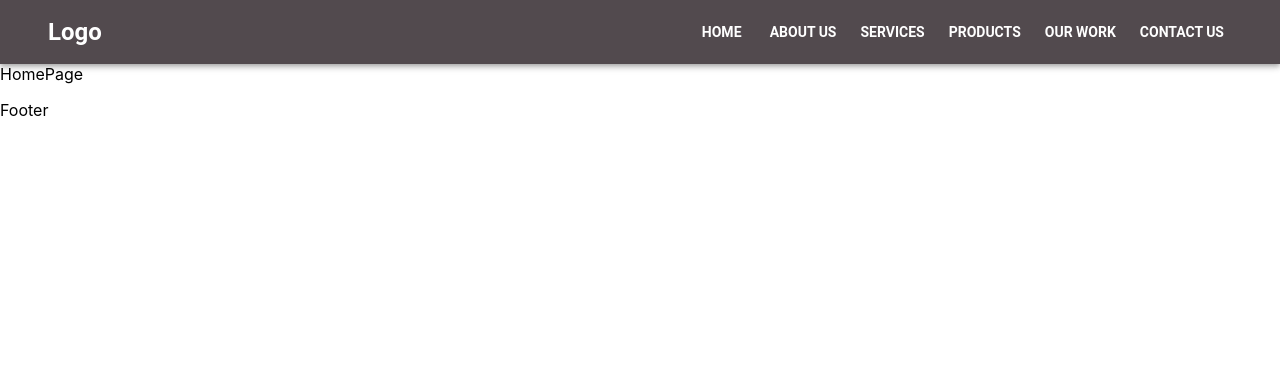
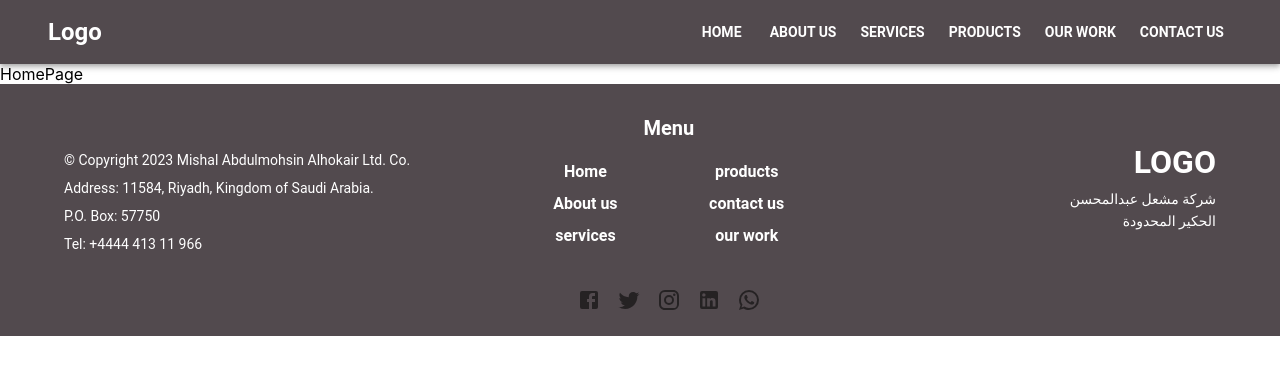
Before and after one commit to yousefo1995/MACH, a React (Create React App) app: page / in a window 1280 px wide. Shown: the top 374 px of the page. Built offline with nearby package versions, Linux system fonts and the light colour scheme.

Commit message:
Create Footer component and add it to NavAndFooterLayout

```diff
--- /dev/null
+++ b/src/Components/Footer/Footer.js
@@ -0,0 +1,159 @@
+import React from "react";
+import {
+  Box,
+  Container,
+  IconButton,
+  Link,
+  Stack,
+  Typography,
+} from "@mui/material";
+import FacebookIcon from "@mui/icons-material/Facebook";
+import InstagramIcon from "@mui/icons-material/Instagram";
+import LinkedInIcon from "@mui/icons-material/LinkedIn";
+import TwitterIcon from "@mui/icons-material/Twitter";
+import WhatsAppIcon from "@mui/icons-material/WhatsApp";
+import { useNavigate } from "react-router-dom";
+
+const Footer = () => {
+  const navigate = useNavigate();
+
+  return (
+    <Box bgcolor="primary.main">
+      <Container maxWidth="xl">
+        <Stack
+          color="#fff"
+          flexDirection="row"
+          paddingTop="28px"
+          paddingLeft="40px"
+          paddingRight="40px"
+          paddingBottom="16px"
+        >
+          <Stack gap={1} width="35%" paddingTop="38px">
+            {/* <Typography variant="h1">LOGO</Typography> */}
+            <Typography variant="body2">
+              © Copyright 2023 Mishal Abdulmohsin Alhokair Ltd. Co.
+            </Typography>
+            <Typography variant="body2">
+              Address: 11584, Riyadh, Kingdom of Saudi Arabia.
+            </Typography>
+            <Typography variant="body2">P.O. Box: 57750</Typography>
+            <Typography variant="body2">Tel: +4444 413 11 966</Typography>
+          </Stack>
+          <Stack alignItems="center" width="35%">
+            <Typography variant="h6" fontWeight="600" paddingBottom={2}>
+              Menu
+            </Typography>
+            <Stack
+              flexDirection="row"
+              width="80%"
+              justifyContent="space-around"
+            >
+              <Stack alignItems="center" gap={1}>
+                {/* <Typography variant="body1">Home</Typography> */}
+                <Link
+                  component="button"
+                  variant="body1"
+                  color="#fff"
+                  underline="hover"
+                  onClick={() => {
+                    navigate("/");
+                  }}
+                >
+                  Home
+                </Link>
+                <Link
+                  component="button"
+                  variant="body1"
+                  color="#fff"
+                  underline="hover"
+                  onClick={() => {
+                    navigate("/aboutus");
+                  }}
+                >
+                  About us
+                </Link>{" "}
+                <Link
+                  component="button"
+                  variant="body1"
+                  color="#fff"
+                  underline="hover"
+                  onClick={() => {
+                    navigate("/services");
+                  }}
+                >
+                  services
+                </Link>
+              </Stack>
+              <Stack alignItems="center" gap={1}>
+                <Link
+                  component="button"
+                  variant="body1"
+                  color="#fff"
+                  underline="hover"
+                  onClick={() => {
+                    navigate("/products");
+                  }}
+                >
+                  products
+                </Link>{" "}
+                <Link
+                  component="button"
+                  variant="body1"
+                  color="#fff"
+                  underline="hover"
+                  onClick={() => {
+                    navigate("/contactUs");
+                  }}
+                >
+                  contact us
+                </Link>{" "}
+                <Link
+                  component="button"
+                  variant="body1"
+                  color="#fff"
+                  underline="hover"
+                  onClick={() => {
+                    navigate("/ourWork");
+                  }}
+                >
+                  our work
+                </Link>
+              </Stack>
+            </Stack>
+            <Stack
+              flexDirection="row"
+              width="100%"
+              justifyContent="center"
+              paddingTop={4}
+            >
+              <IconButton color="iconFooter">
+                <FacebookIcon />
+              </IconButton>
+              <IconButton color="iconFooter">
+                <TwitterIcon />
+              </IconButton>
+              <IconButton color="iconFooter">
+                <InstagramIcon />
+              </IconButton>
+              <IconButton color="iconFooter">
+                <LinkedInIcon />
+              </IconButton>
+              <IconButton color="iconFooter">
+                <WhatsAppIcon />
+              </IconButton>{" "}
+            </Stack>
+          </Stack>
+          <Stack width="30%" alignItems="flex-end" paddingTop={4}>
+            <Typography variant="h1" paddingBottom={1}>
+              LOGO
+            </Typography>
+            <Typography variant="subtitle2">شركة مشعل عبدالمحسن </Typography>
+            <Typography variant="subtitle2">الحكير المحدودة</Typography>
+          </Stack>
+        </Stack>
+      </Container>
+    </Box>
+  );
+};
+
+export default Footer;
--- a/src/Pages/NavAndFooterLayout.js
+++ b/src/Pages/NavAndFooterLayout.js
@@ -1,11 +1,13 @@
 import React from "react";
 import NavBar from "../Components/NavBar/NavBar";
+import Footer from "../Components/Footer/Footer";
+
 const NavAndFooterLayout = ({ children }) => {
   return (
     <div>
       <NavBar />
       {children}
-      <p>Footer</p>
+      <Footer />
     </div>
   );
 };
```
